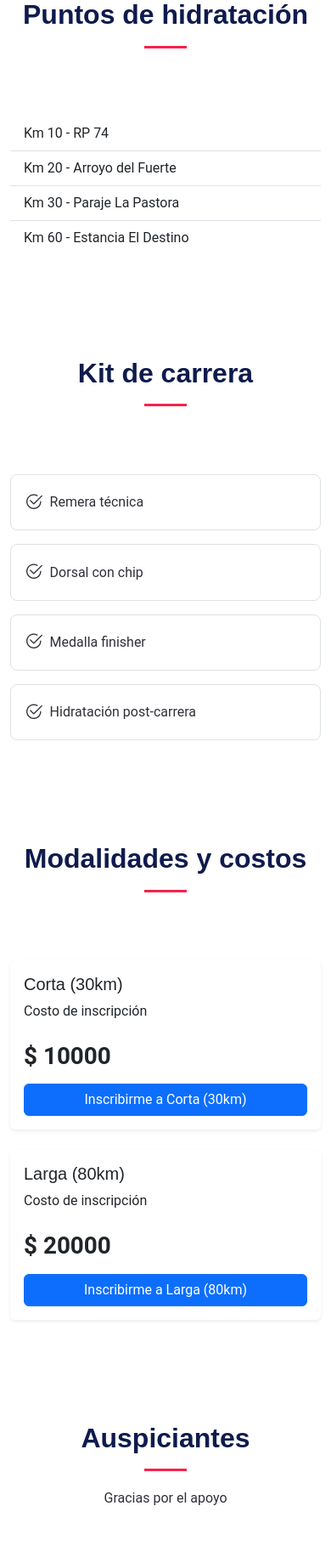
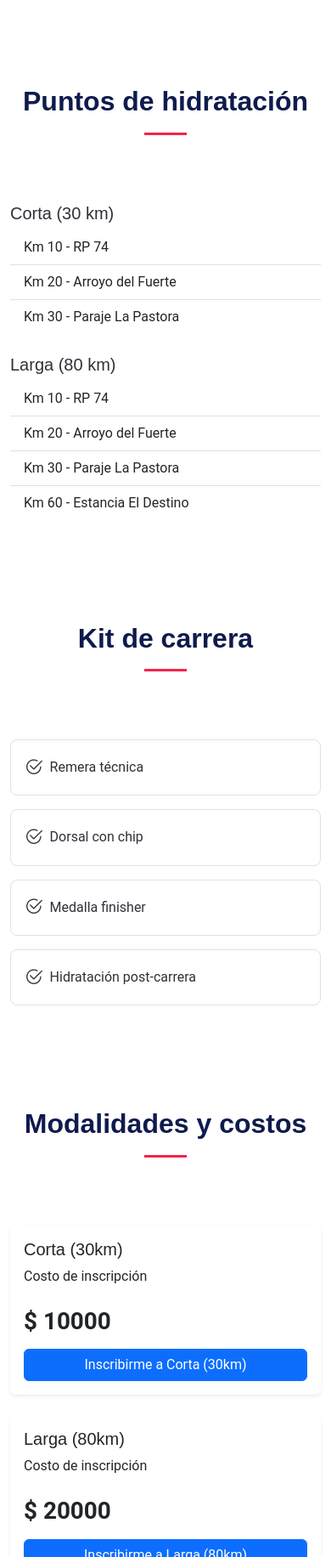
Before and after one commit to tomaslami/TP2-IDS, a Flask app: page / in a window 390 px wide. Shown: the part 1578-3410 px from the top of the page at 85% size. Run offline with Flask 3, Linux system fonts and the light colour scheme; some libraries are stand-ins or nearby versions.

Commit message:
Agregado de ambos mapas

```diff
--- a/app.py
+++ b/app.py
@@ -3,9 +3,9 @@
 import os
 
 app = Flask(__name__)
+
 app.config['SECRET_KEY'] = 'secret'
 
-# --- Config Mail (ajusta a tu proveedor/credenciales) ---
 app.config['MAIL_SERVER'] = 'smtp.gmail.com'
 app.config['MAIL_PORT'] = 587
 app.config['MAIL_USE_TLS'] = True
@@ -16,7 +16,6 @@
 
 mail = Mail(app)
 
-# --- Datos del evento (hardcodeado como pide la consigna) ---
 info = {
     'nombre': 'Rally MTB 2025',
     'organizador': 'Club Social y Deportivo Unidos por el Deporte',
@@ -31,10 +30,16 @@
         2: {'nombre': 'Larga (80km)', 'valor': '20000'}
     },
     'auspiciantes': [
-        # coloca aquí los nombres de archivos en /static/img/sponsors/
-        'sponsor-1.png', 'sponsor-2.png', 'sponsor-3.png'
+        'sponsor-1.png',
+        'sponsor-2.png',
+        'sponsor-3.png'
     ],
-    'puntos_hidratacion': [
+    'puntos_hidratacion_30': [
+        'Km 10 - RP 74',
+        'Km 20 - Arroyo del Fuerte',
+        'Km 30 - Paraje La Pastora'
+    ],
+    'puntos_hidratacion_80': [
         'Km 10 - RP 74',
         'Km 20 - Arroyo del Fuerte',
         'Km 30 - Paraje La Pastora',
@@ -62,14 +67,12 @@
 
 @app.route('/register', methods=['POST'])
 def register():
-    # Datos del form
     nombre = request.form.get('nombre')
     email = request.form.get('email')
     dni = request.form.get('dni')
-    modalidad = request.form.get('modalidad')  # 'Corta (30km)' o 'Larga (80km)'
+    modalidad = request.form.get('modalidad')
     comentarios = request.form.get('comentarios', '')
 
-    # Envía mail a la organización
     try:
         body = (
             f"Inscripción recibida:\n\n"
@@ -88,13 +91,11 @@
         mail.send(msg)
         flash('Inscripción enviada. ¡Gracias por participar!', 'success')
     except Exception as e:
-        # Para depurar en desarrollo
         print(f"[ERROR MAIL] {e}")
         flash('No se pudo enviar el mail. Intenta nuevamente más tarde.', 'error')
 
     return redirect(url_for('registration'))
 
-# Descargas (deslinde, reglamento, etc.)
 @app.route('/docs/<path:filename>')
 def docs(filename):
     return send_from_directory('static/docs', filename)
--- a/templates/index.html
+++ b/templates/index.html
@@ -17,31 +17,61 @@
 </section>
 <!-- End Hero -->
 
-<!-- ======= Recorrido / Mapa ======= -->
+<!-- Recorrido / Mapa -->
 <section id="recorrido" class="section">
   <div class="container" data-aos="fade-up">
     <div class="section-title">
-      <h2>Recorrido / Mapa</h2>
-      <p>Punto de largada/llegada: {{ info.punto_largada_llegada }}</p>
+      <h2>Recorrido</h2>
     </div>
-    <div class="ratio ratio-16x9 rounded-3 shadow-sm mb-3">
-      <iframe src="{{ info.map_embed_src }}" style="border:0;" allowfullscreen="" loading="lazy" referrerpolicy="no-referrer-when-downgrade"></iframe>
+
+    <div class="row g-4">
+      <div class="col-12 col-lg-6">
+        <div class="map-wrap">
+          <div class="ratio ratio-16x9">
+            <iframe
+            src="https://www.google.com/maps/d/u/0/embed?mid=1rtTG4Shdds9AXzqtPrSVPngnDM9RpOs&ehbc=2E312F"
+            allowfullscreen loading="lazy"></iframe>
+          </div>
+        </div>
+      </div>
+
+      <div class="col-12 col-lg-6">
+        <div class="map-wrap">
+          <div class="ratio ratio-16x9">
+            <iframe
+              src="https://www.google.com/maps/d/u/0/embed?mid=1fxcvAarL2qw5WBjtp9k0C3xJsHTk4tg&ehbc=2E312F"
+              allowfullscreen loading="lazy"></iframe>
+          </div>
+        </div>
+      </div>
     </div>
-    <p class="text-muted">* El trazado puede estar sujeto a ajustes por condiciones climáticas.</p>
   </div>
 </section>
 
-<!-- ======= Puntos de Hidratación ======= -->
+<!-- Puntos de hidratación por carrera -->
 <section id="hidratacion" class="section">
   <div class="container" data-aos="fade-up">
     <div class="section-title">
       <h2>Puntos de hidratación</h2>
     </div>
-    <ul class="list-group list-group-flush">
-      {% for p in info.puntos_hidratacion %}
-        <li class="list-group-item">{{ p }}</li>
-      {% endfor %}
-    </ul>
+    <div class="row g-4">
+      <div class="col-md-6">
+        <h3 class="h5">Corta (30 km)</h3>
+        <ul class="list-group list-group-flush">
+          {% for p in info.puntos_hidratacion_30 %}
+            <li class="list-group-item">{{ p }}</li>
+          {% endfor %}
+        </ul>
+      </div>
+      <div class="col-md-6">
+        <h3 class="h5">Larga (80 km)</h3>
+        <ul class="list-group list-group-flush">
+          {% for p in info.puntos_hidratacion_80 %}
+            <li class="list-group-item">{{ p }}</li>
+          {% endfor %}
+        </ul>
+      </div>
+    </div>
   </div>
 </section>
 
```
Also changed, not shown: static/scss/Readme.txt (deleted).
